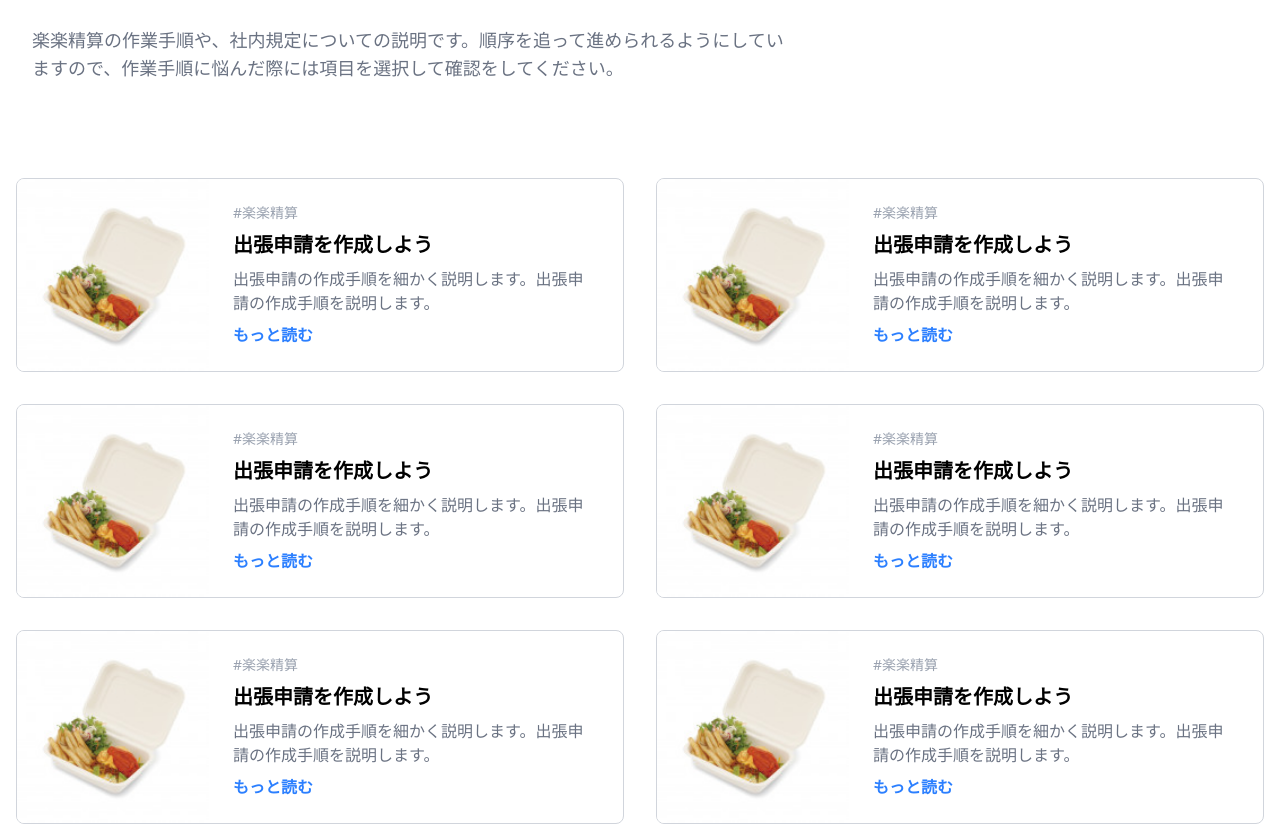
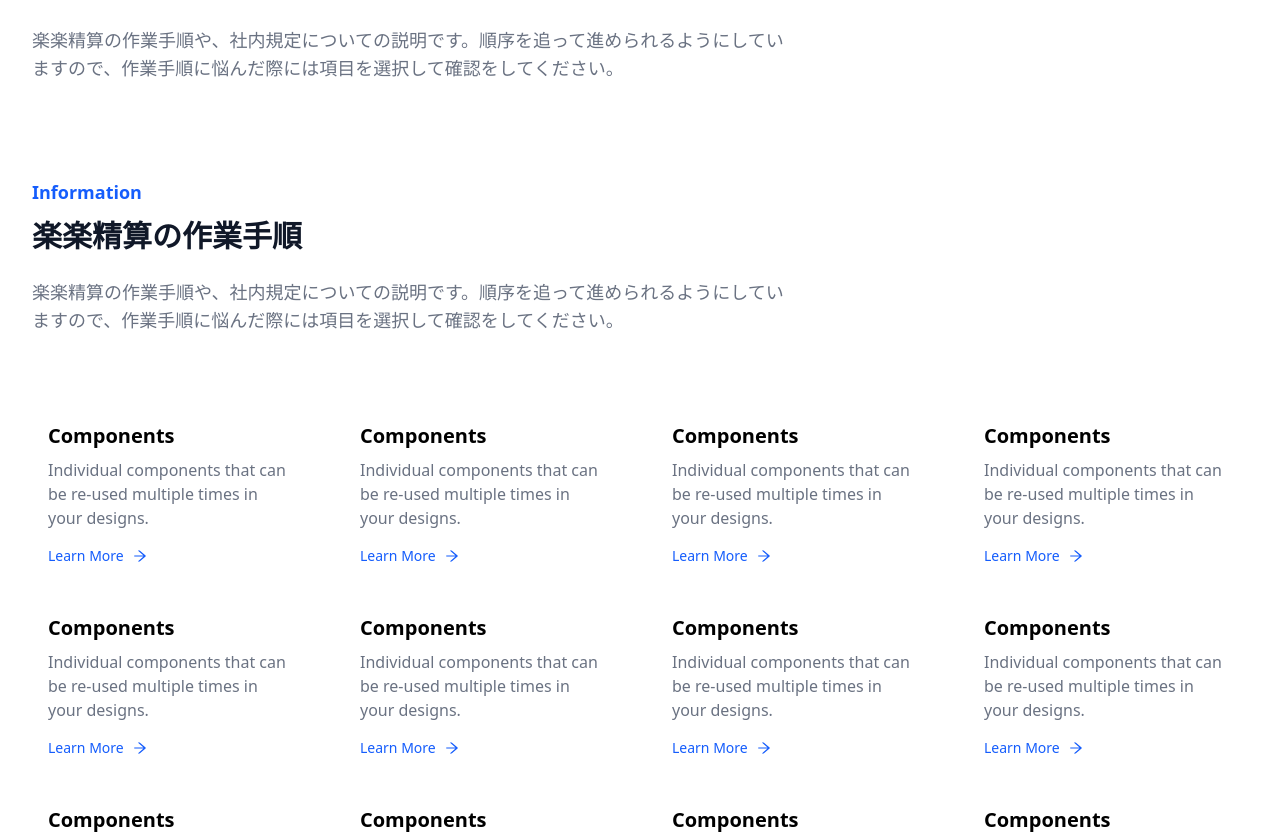
Before and after one commit to knm22mukk/daikoku-info, a Next.js app: page / in a window 1280 px wide. Shown: the part 505-1339 px from the top of the page. Built offline with nearby package versions, Linux system fonts and the light colour scheme.

Commit message:
microcmsの導入と一覧、詳細ページの仮作成まで

```diff
--- a/package.json
+++ b/package.json
@@ -12,6 +12,7 @@
   },
   "dependencies": {
     "lefthook": "^1.11.12",
+    "microcms-js-sdk": "^3.2.0",
     "next": "15.3.2",
     "react": "^19.0.0",
     "react-dom": "^19.0.0"
--- /dev/null
+++ b/src/app/information/rakuraku/[id]/page.tsx
@@ -0,0 +1,20 @@
+import { getInfoDetail } from '@/libs/microcms';
+
+type Props = {
+  params: Promise<{
+    id: string;
+  }>;
+};
+
+export default async function Page({ params }: Props) {
+  const { id } = await params;
+  const data = await getInfoDetail(id);
+  return (
+    <div>
+      <h2>{data.title}</h2>
+      <p>{data.description}</p>
+      <p>{data.category.name}</p>
+      <p>{data.body}</p>
+    </div>
+  );
+}
--- /dev/null
+++ b/src/app/information/rakuraku/page.tsx
@@ -0,0 +1,12 @@
+import Card from '@/components/Card';
+import { getInfoList } from '@/libs/microcms';
+
+export default async function page() {
+  const data = await getInfoList({ limit: 12 });
+  return (
+    <div>
+      <Card infos={data.contents} />
+      <div className='p-12'>{data.totalCount}</div>
+    </div>
+  );
+}
--- a/src/app/page.tsx
+++ b/src/app/page.tsx
@@ -1,5 +1,4 @@
 import { Button, IconButton } from '@/components/Button';
-import Card from '@/components/Card';
 import PageLinks from '@/components/PageLinks';
 import SectionHeader from '@/components/SectionHeader';
 
@@ -14,9 +13,7 @@ export default function Home() {
         <IconButton />
       </div>
       <SectionHeader />
-      <div className='mx-auto max-w-screen-2xl'>
-        <Card />
-      </div>
+      <div className='mx-auto max-w-screen-2xl'>{/* <Card /> */}</div>
       <SectionHeader />
       <div className='mx-auto max-w-screen-2xl'>
         <PageLinks />
--- a/src/components/Card.tsx
+++ b/src/components/Card.tsx
@@ -1,11 +1,20 @@
+import type { Info } from '@/libs/microcms';
 import Image from 'next/image';
 import Link from 'next/link';
 
-const InfoCard = () => {
+type InfoProps = {
+  info: Info;
+};
+
+type GridProps = {
+  infos: Info[];
+};
+
+const InfoCard = ({ info }: InfoProps) => {
   return (
     <div className='flex flex-col items-center overflow-hidden rounded-lg border border-gray-300 md:flex-row'>
       <Link
-        href='/'
+        href={`/information/rakuraku/${info.id}`}
         className='group relative block h-48 w-full shrink-0 self-start overflow-hidden md:h-full md:w-32 lg:w-48'
       >
         <Image
@@ -17,23 +26,21 @@ const InfoCard = () => {
         />
       </Link>
       <div className='flex flex-col gap-2 p-4 lg:p-6'>
-        <span className='text-gray-400 text-sm'>#楽楽精算</span>
+        <span className='text-gray-400 text-sm'>{info.category.name}</span>
         <h2 className='font-bold text-xl'>
           <Link
-            href='/'
+            href={`/information/rakuraku/${info.id}`}
             className='transition duration-100 hover:text-indigo-500 active:text-indigo-600'
           >
-            出張申請を作成しよう
+            {info.title}
           </Link>
         </h2>
 
-        <p className='text-gray-500'>
-          出張申請の作成手順を細かく説明します。出張申請の作成手順を説明します。
-        </p>
+        <p className='text-gray-500'>{info.description}</p>
 
         <div>
           <Link
-            href='/'
+            href={`/information/rakuraku/${info.id}`}
             className='font-semibold text-blue-500 transition duration-100 hover:text-blue-600 hover:underline'
           >
             もっと読む
@@ -44,16 +51,16 @@ const InfoCard = () => {
   );
 };
 
-export default function Card() {
+export default function Card({ infos }: GridProps) {
+  if (infos.length === 0) {
+    return <p>記事がありません。</p>;
+  }
   return (
     <div className='bg-white px-4 py-6 sm:py-8 lg:py-12'>
       <div className='grid gap-4 sm:grid-cols-2 md:gap-6 lg:grid-cols-2 xl:grid-cols-2 xl:gap-8'>
-        {Array(6)
-          .fill(0)
-          .map((_, index) => (
-            // biome-ignore lint/suspicious/noArrayIndexKey: <explanation>
-            <InfoCard key={index} />
-          ))}
+        {infos.map((info) => (
+          <InfoCard key={info.id} info={info} />
+        ))}
       </div>
     </div>
   );
--- /dev/null
+++ b/src/libs/microcms.ts
@@ -0,0 +1,67 @@
+import { createClient } from 'microcms-js-sdk';
+import type {
+  MicroCMSContentId,
+  MicroCMSDate,
+  MicroCMSQueries,
+} from 'microcms-js-sdk';
+
+if (!process.env.MICROCMS_SERVICE_DOMAIN) {
+  throw new Error('microcmsのサービスドメインは必須です');
+}
+
+if (!process.env.MICROCMS_API_KEY) {
+  throw new Error('microcmsのAPIキーは必須です');
+}
+
+export const client = createClient({
+  serviceDomain: process.env.MICROCMS_SERVICE_DOMAIN,
+  apiKey: process.env.MICROCMS_API_KEY,
+});
+
+export type Info = {
+  title: string;
+  description: string;
+  body: string;
+  category: Category;
+} & MicroCMSContentId &
+  MicroCMSDate;
+
+export type Category = {
+  name: string;
+} & MicroCMSContentId &
+  MicroCMSDate;
+
+//Infomation記事の一覧を取得
+export const getInfoList = async (queries?: MicroCMSQueries) => {
+  const listData = await client.getList<Info>({
+    endpoint: 'informations',
+    queries,
+  });
+  return listData;
+};
+
+//Infomation記事の詳細記事を取得
+export const getInfoDetail = async (
+  contentId: string,
+  queries?: MicroCMSQueries,
+) => {
+  const detailData = await client.getListDetail<Info>({
+    endpoint: 'informations',
+    contentId,
+    queries,
+  });
+  return detailData;
+};
+
+//カテゴリーを取得
+export const getCategoryDetail = async (
+  contentId: string,
+  queries?: MicroCMSQueries,
+) => {
+  const detailData = await client.getListDetail<Category>({
+    endpoint: 'categories',
+    contentId,
+    queries,
+  });
+  return detailData;
+};
```
Also changed, not shown: 1 other file (tests, documents, lock files or other folders).
